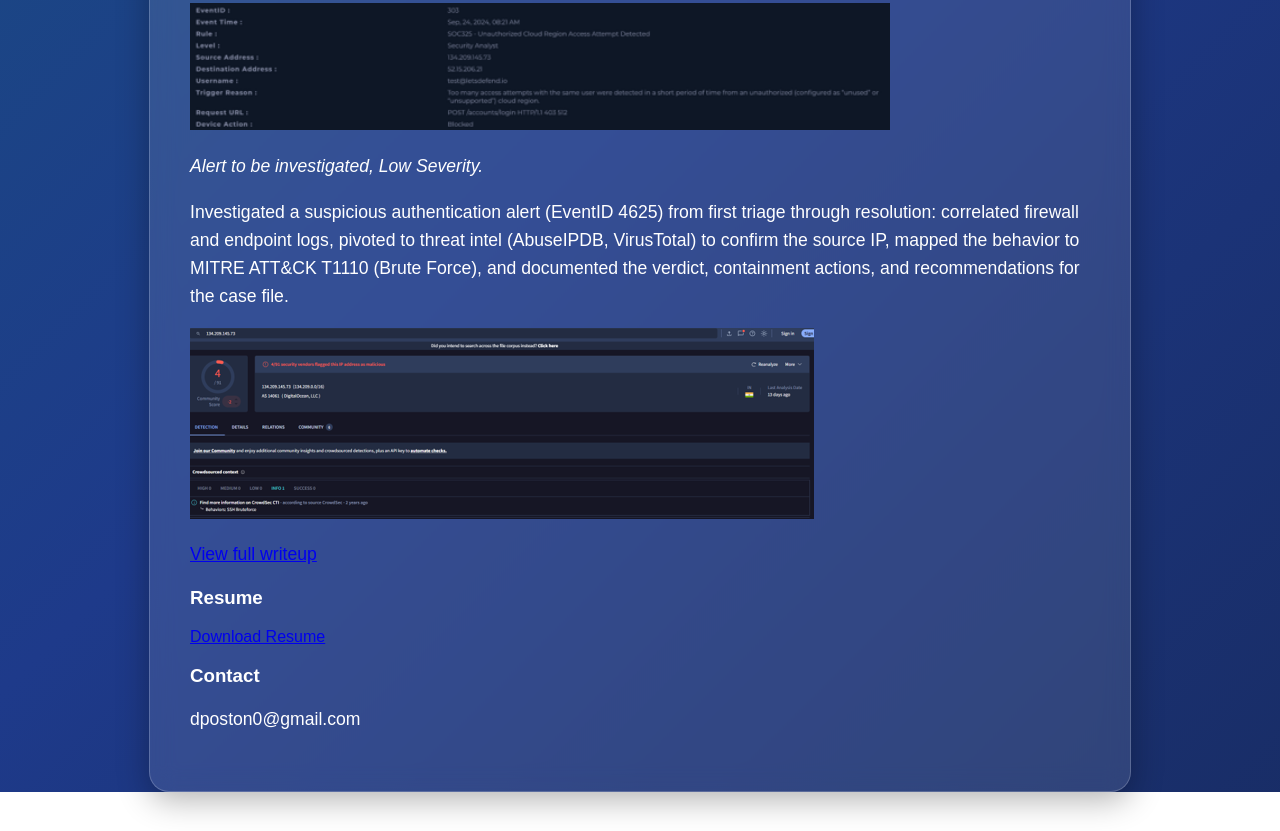
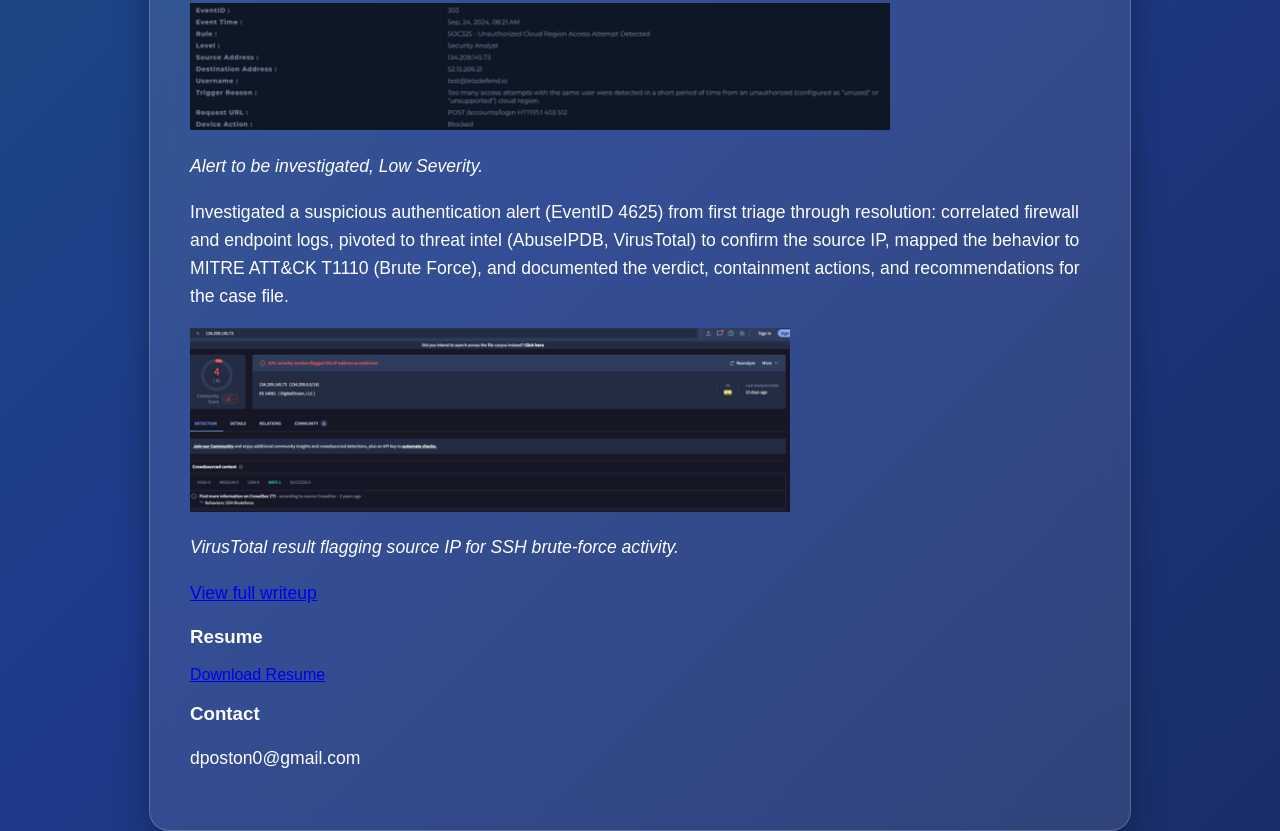
Before and after one commit to dustinposton/DustinPoston.github.io, a plain HTML site: page index.html in a window 1280 px wide. Shown: the part 792-1623 px from the top of the page. Before the commit the page ends 1584 px from the top, so only its background shows below. Drawn offline with Linux system fonts and the light colour scheme.

Commit message:
Update index.html

```diff
--- a/index.html
+++ b/index.html
@@ -58,9 +58,9 @@ and documented the verdict, containment actions, and recommendations
 for the case file.
 </p>
 
-<a href="images/SOC325_VirusTotal.png" target="_blank">
-  <img src="images/SOC325_VirusTotal.png" alt="VirusTotal result flagging source IP for SSH brute-force activity" class="project-img">
-</a>
+
+<img src="images/SOC325_VirusTotal.png" alt="VirusTotal result flagging source IP for SSH brute-force activity" width="600">
+<p><em>VirusTotal result flagging source IP for SSH brute-force activity.</em></p>
 
 <p>
 <a href="SOC325_Alert_Investigation.pdf">View full writeup</a>
```
